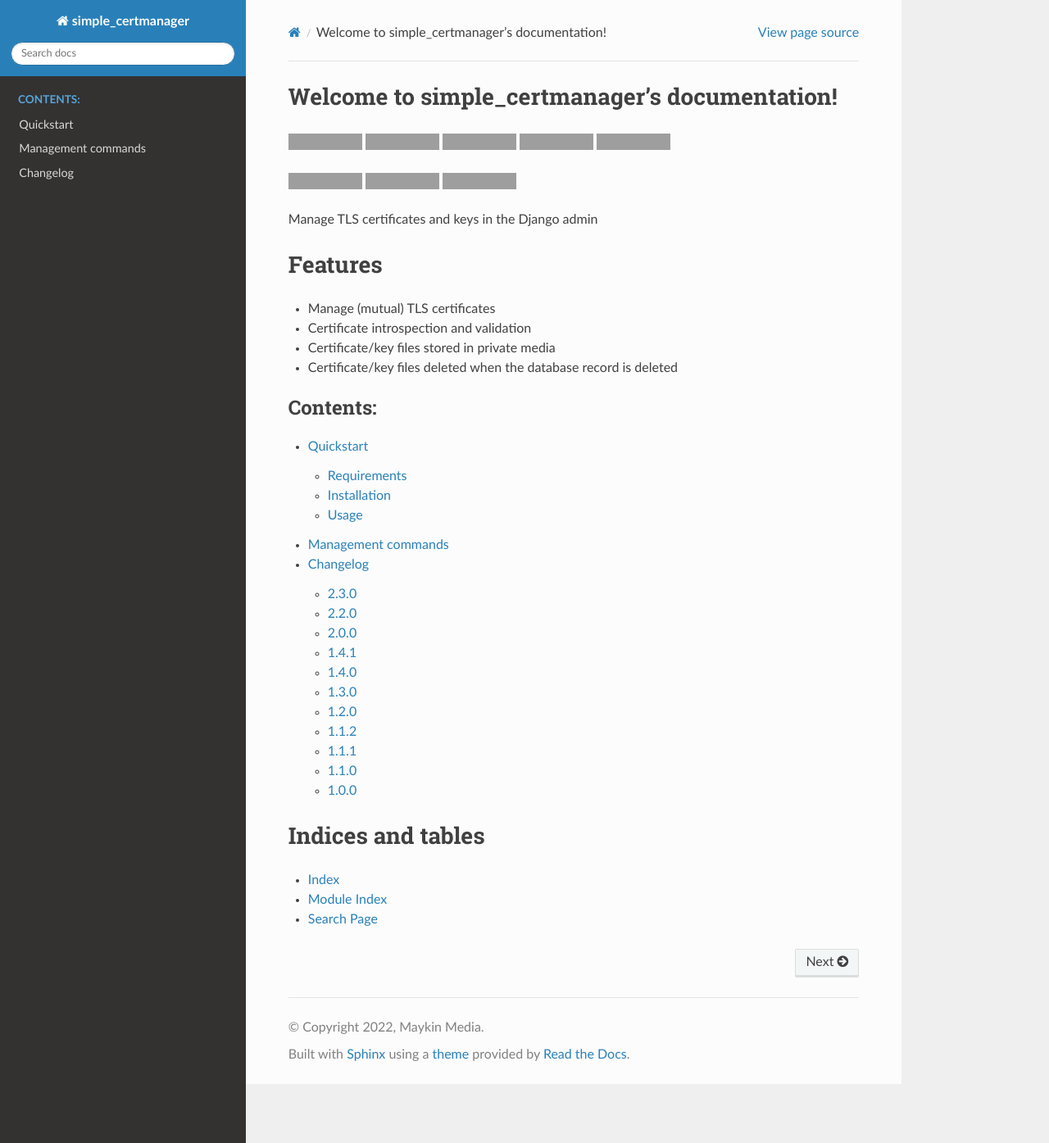
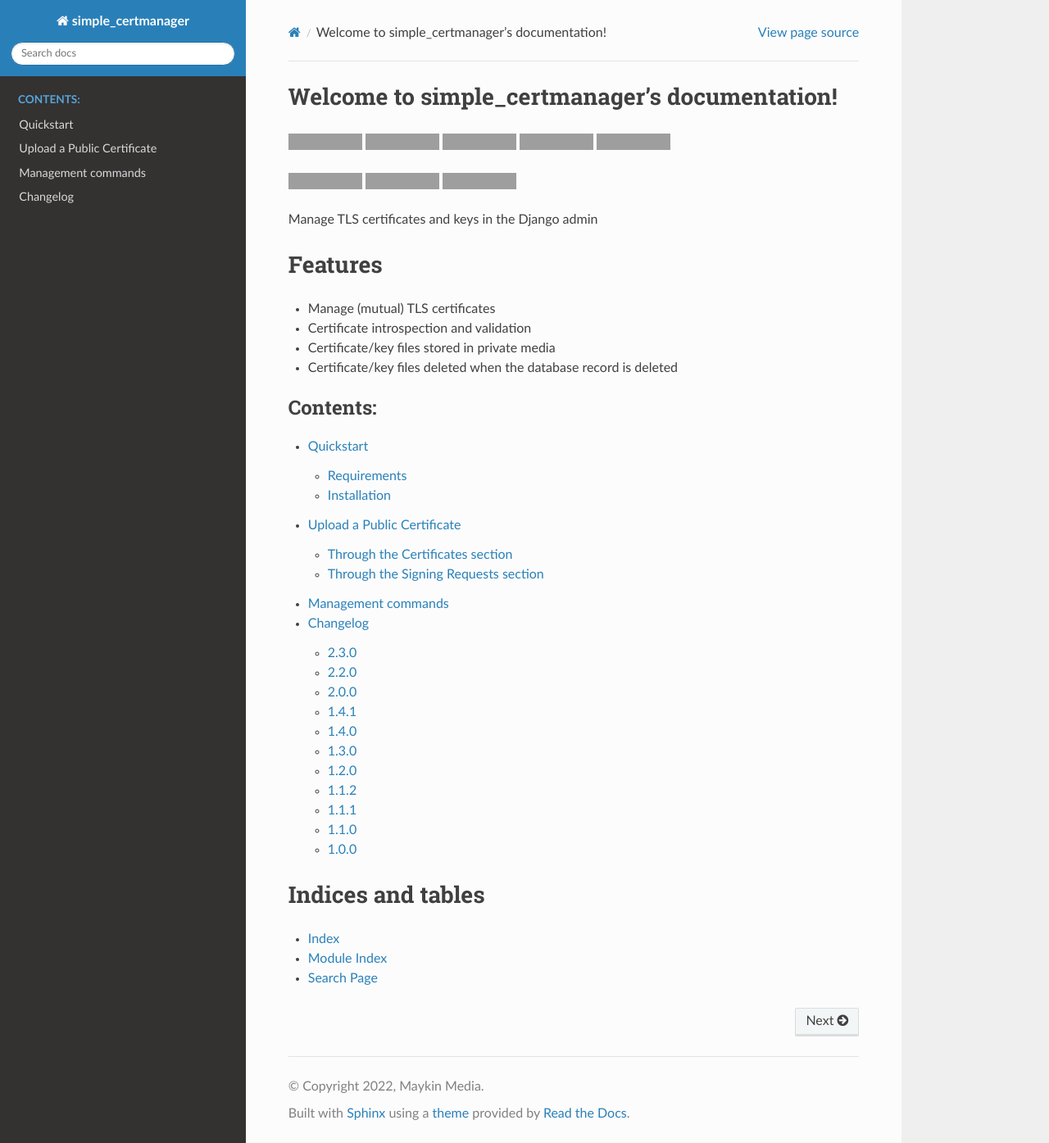
Before and after one commit to maykinmedia/django-simple-certmanager, a Sphinx documentation site: the page built from docs/index.rst, in a window 1280 px wide and 1395 px high. Shown: the whole window at 82% size. Built offline with Sphinx 7.4.7 and the Read the Docs theme 2.0.0, drawn with Linux system fonts in a browser that asks for light colours; some of the changed lines change nothing that is shown; grey boxes are pictures that could not be loaded.

Commit message:
📝 Updated the docs
Made a separate section detailing the necessary steps to upload a public_certificate to your system.

```diff
--- a/docs/index.rst
+++ b/docs/index.rst
@@ -24,6 +24,7 @@
    :caption: Contents:
 
    quickstart
+   upload_csr
    commands
    CHANGELOG
 
--- a/docs/quickstart.rst
+++ b/docs/quickstart.rst
@@ -22,28 +22,6 @@
    correctly - the TLS certificates and keys are stored outside of ``settings.MEDIA_ROOT``
    for security reasons.
 
-
-Usage
------
-
-**Django admin**
-
-In the Django admin, you can create ``Certificate`` instances to (re-)use (mutual) TLS
-configuration.
-
-Whenever an instance is deleted (through the admin or code), the associated files are
-purged as well.
-
-You can create and download ``Certificate Signing Requests`` (CSR) through the
-admin as well.
-
-Upload the TLS certificate from the Certificate Authority (CA) to the
-``Certificate Signing Request`` instance to verify it and store it in the database.
-
-Once signed, the signing request can not be modified anymore and can be safely deleted.
-
-The ``Certificate`` instance will then contain the certificate and the private key if valid.
-
 **Programmatically**
 
 The ``Certificate`` model is the public API of the library.
--- /dev/null
+++ b/docs/upload_csr.rst
@@ -0,0 +1,101 @@
+Upload a Public Certificate
+---------------------------
+
+There is two ways to upload a public certificate:
+
+Through the Certificates section
+~~~~~~~~~~~~~~~~~~~~~~~~~~~~~~~~
+
+To upload a public certificate (TLS/SSL), you can use the **Django admin**.
+
+1. Go to the Django admin
+
+.. image:: _assets/django_admin.png
+   :alt: Django admin
+   :align: center
+   :width: 100%
+   :target: _assets/django_admin.png
+
+2. Open the "Certificates" section.
+
+3. On the top right, click the "ADD CERTIFICATE" button.
+
+.. image:: _assets/add_certificate.png
+   :alt: Add certificate
+   :align: center
+   :width: 100%
+   :target: _assets/add_certificate.png
+
+4. Fill in the `label`, `type` and upload the certificate delivered from
+   your Certificate Authority (CA).
+   Certificate must be a valid PEM file.
+
+.. image:: _assets/certificate_information.png
+   :alt: Certificate information
+   :align: center
+   :width: 100%
+   :target: _assets/certificate_information.png
+
+5. Save the instance, the certificate will be verified and stored in the instance.
+
+.. image:: _assets/certificate.png
+   :alt: Certificate detail
+   :align: center
+   :width: 100%
+   :target: _assets/certificate.png
+
+Through the Signing Requests section
+~~~~~~~~~~~~~~~~~~~~~~~~~~~~~~~~~~~~
+
+To upload a public certificate (TLS/SSL), you can first create a Certificate Signing Request (CSR)
+and then upload the signed certificate.
+
+1. Go to the Django admin
+
+.. image:: _assets/django_admin.png
+   :alt: Django admin
+   :align: center
+   :width: 100%
+   :target: _assets/django_admin.png
+
+2. Open the "Signing requests" section.
+
+3. On the top right, click the "ADD SIGNING REQUEST" button.
+
+.. image:: _assets/add_csr.png
+   :alt: Add signing request
+   :align: center
+   :width: 100%
+   :target: _assets/add_csr.png
+
+1. Fill in the Subject Information section of the instance and save it.
+
+.. image:: _assets/subject_information.png
+   :alt: Subject information
+   :align: center
+   :width: 100%
+   :target: _assets/subject_information.png
+
+5. *Optional* Once saved, you can download the CSR file from the instance.
+   You can also get it from the admin list view by selecting the CSR
+   that you want to download and clicking the "Download CSR" action.
+
+.. image:: _assets/dl_csr_action.png
+   :alt: Download CSR
+   :align: center
+   :width: 100%
+   :target: _assets/dl_csr_action.png
+
+6. Upload the dowloaded CSR to the Certificate Authority (CA) to get it signed.
+7. Once signed, you can upload the signed certificate to the instance.
+   Certificate must be a valid PEM file.
+
+8. The CSR will be verified and the certificate will be stored in the instance.
+
+9.  Once saved, the instance won't be editable and display the link to the certificate.
+
+.. image:: _assets/certificate_link.png
+   :alt: Certificate from CSR
+   :align: center
+   :width: 100%
+   :target: _assets/certificate_link.png
```
Also changed, not shown: docs/_assets/add_certificate.png (added), docs/_assets/add_csr.png (added), docs/_assets/certificate.png (added), docs/_assets/certificate_information.png (added), docs/_assets/certificate_link.png (added), docs/_assets/django_admin.png (added), docs/_assets/dl_csr_action.png (added), docs/_assets/subject_information.png (added).
